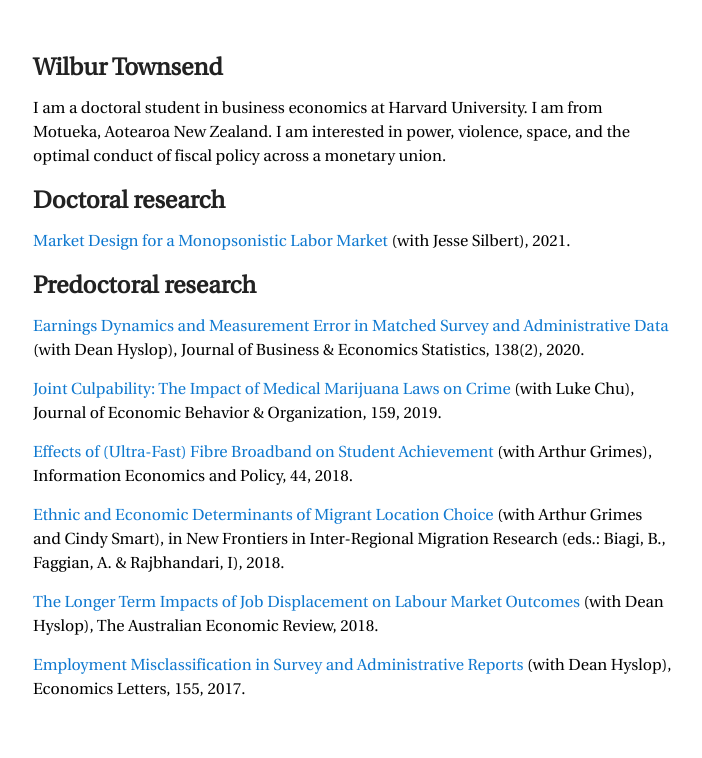
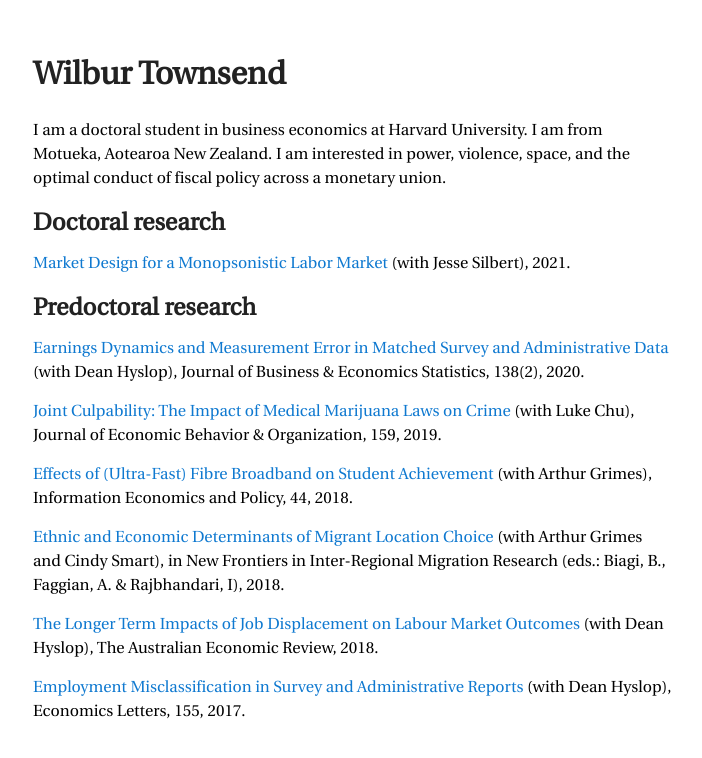
Before and after one commit to wilburtownsend/wilburtownsend.github.io, a Jekyll site: the page built from index.md, in a window 1280 px wide. Shown: the top 758 px of the page, without its empty margins (287-989 px from the left). Built offline with Jekyll 4.4.1, drawn with Linux system fonts in a browser that asks for light colours; our own code applies the rules of GitHub Pages for plain Markdown files.

```diff
--- a/index.md
+++ b/index.md
@@ -1,4 +1,4 @@
-### Wilbur Townsend
+## Wilbur Townsend
 
 I am a doctoral student in business economics at Harvard University. I am from Motueka, Aotearoa New Zealand. I am interested in power, violence, space, and the optimal conduct of fiscal policy across a monetary union.
 
```
